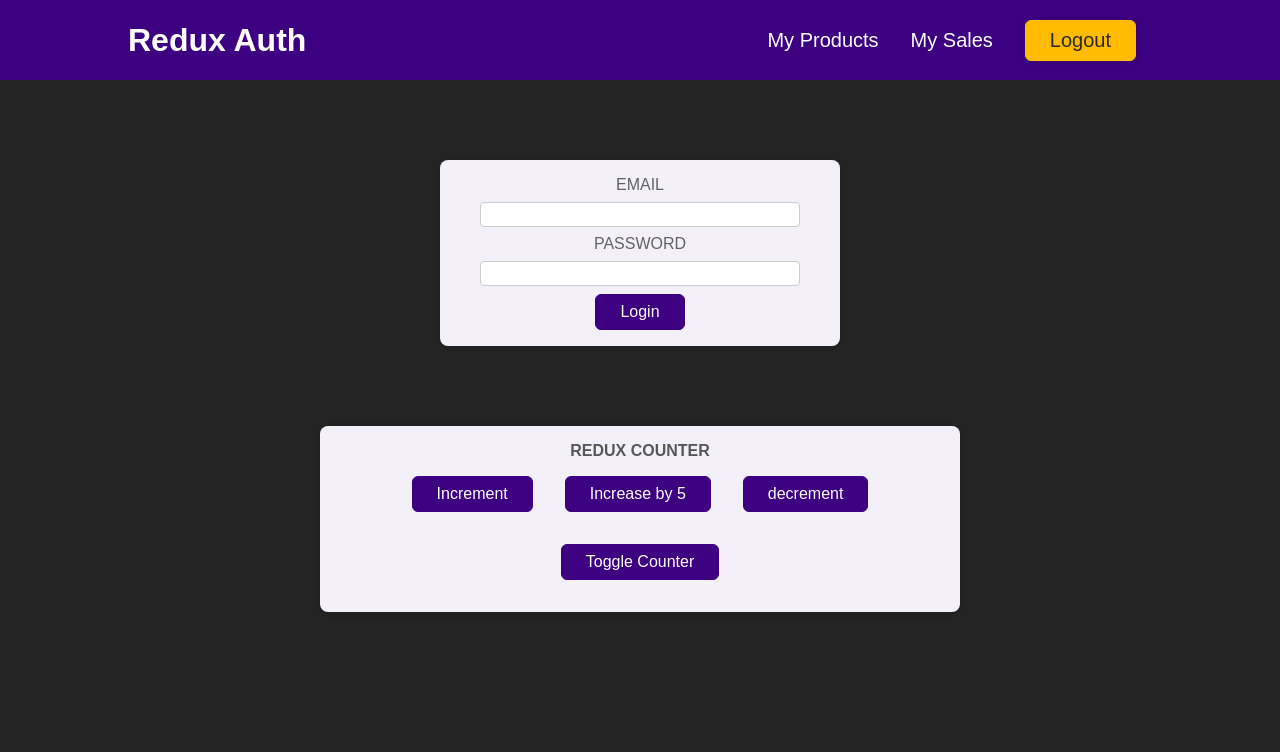
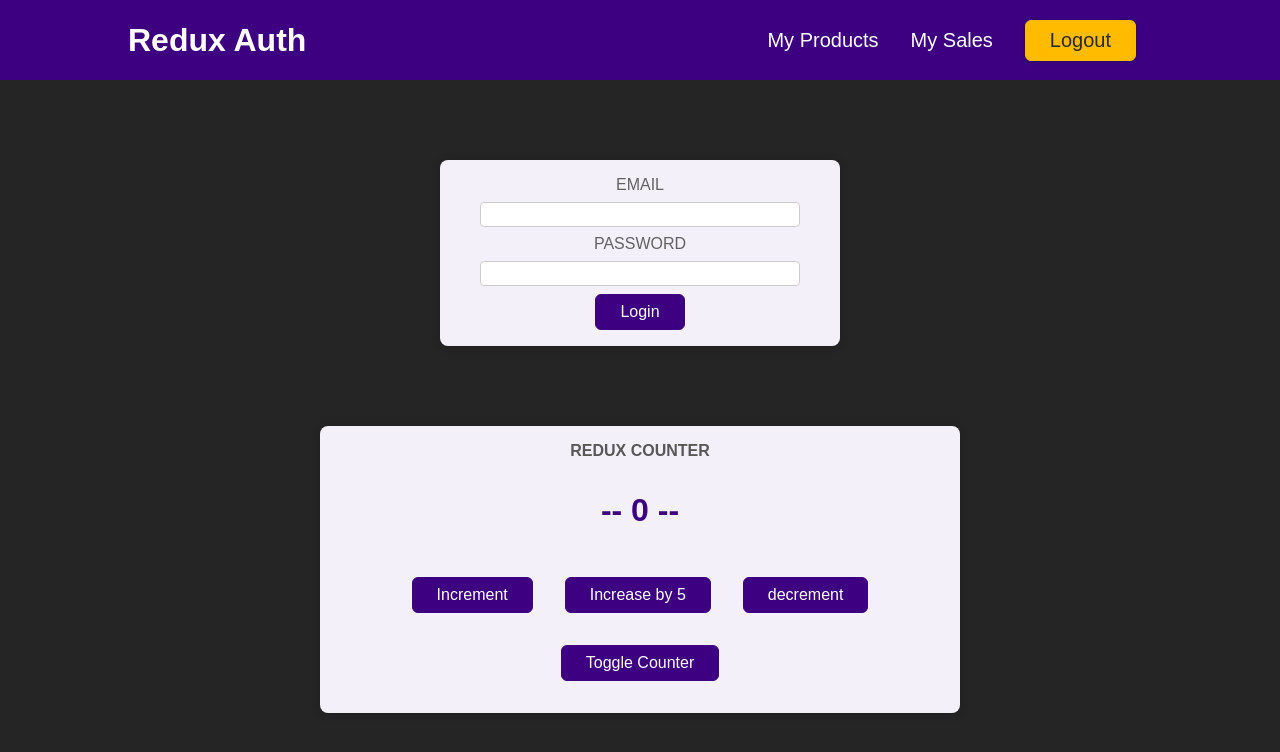
Before and after one commit to Trucker9/reactjs_sandbox, a React (Create React App) app in the folder 10th/: page / in a window 1280 px wide. Shown: the top 752 px of the page. Built offline with nearby package versions, Linux system fonts and the light colour scheme.

Commit message:
using store with multiple slices

```diff
--- a/10th/src/components/Counter.js
+++ b/10th/src/components/Counter.js
@@ -7,18 +7,14 @@ import classes from './Counter.module.css';
 const Counter = () => {
   const dispatch = useDispatch();
 
-  // This function gets the whole state and returns what we are interested in.
-  const extractorFn = (state) => {
-    return state.counter;
-  };
-  // Extracting data from store with useSelector and extractorFn.
-  // useSelector automatically subscribes this component to the store.
-  // by subscribing, whenever the counter (or generally the data) changes in the redux store, the component will be updated with the latest value.
-  // Changes to the redux store will cause this component to run again and show the latest counter.
-  // if we unmount this component, the subscription will be removed automatically.
-  const counterValue = useSelector(extractorFn);
+  /*
+   state -> redux store
+    counter -> counter slice (this is the key of the slice that we passed its reducer object to configureStore)
+    counter -> value of "counter" variable in slice
+  */
+  const counterValue = useSelector((state) => state.counter.counter);
+  const showCounter = useSelector((state) => state.counter.showCounter);
 
-  const showCounter = useSelector((state) => state.showCounter);
   const incHandler = () => {
     dispatch(counterAction.increment());
   };
```
